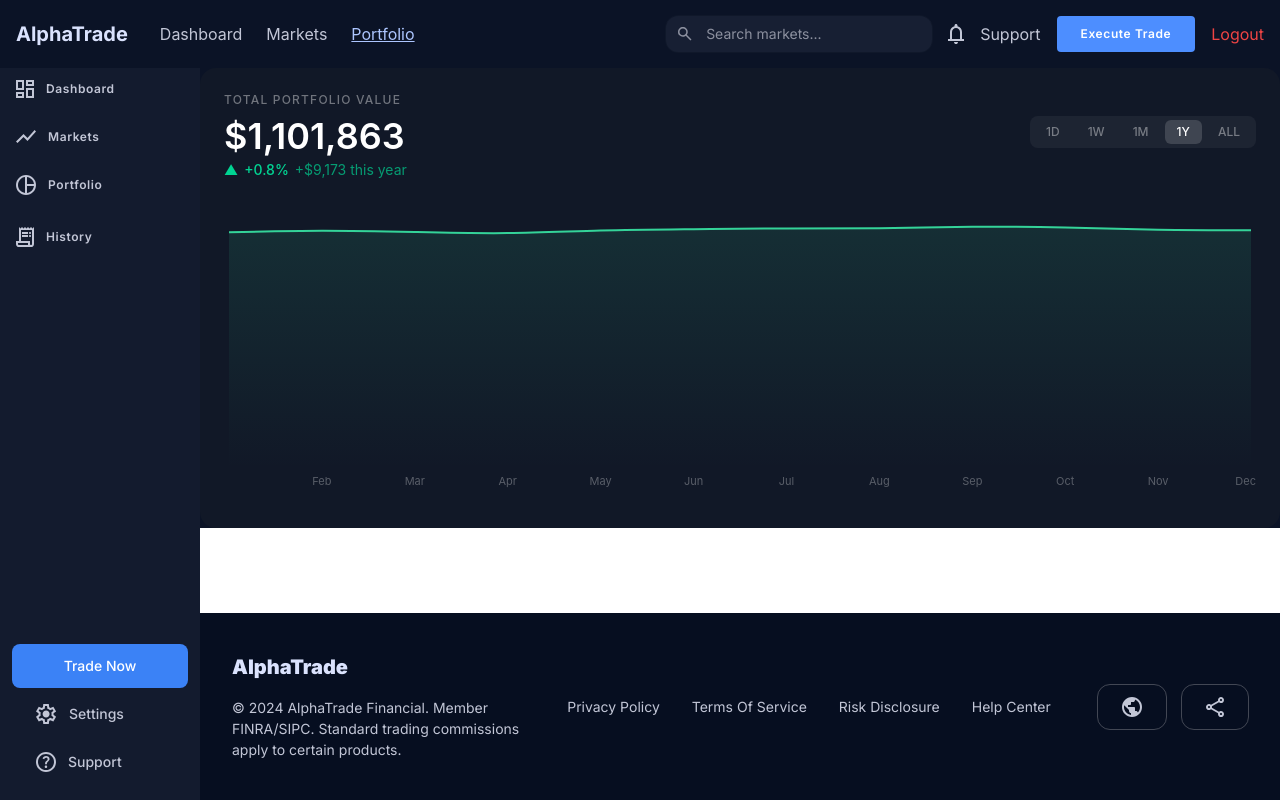
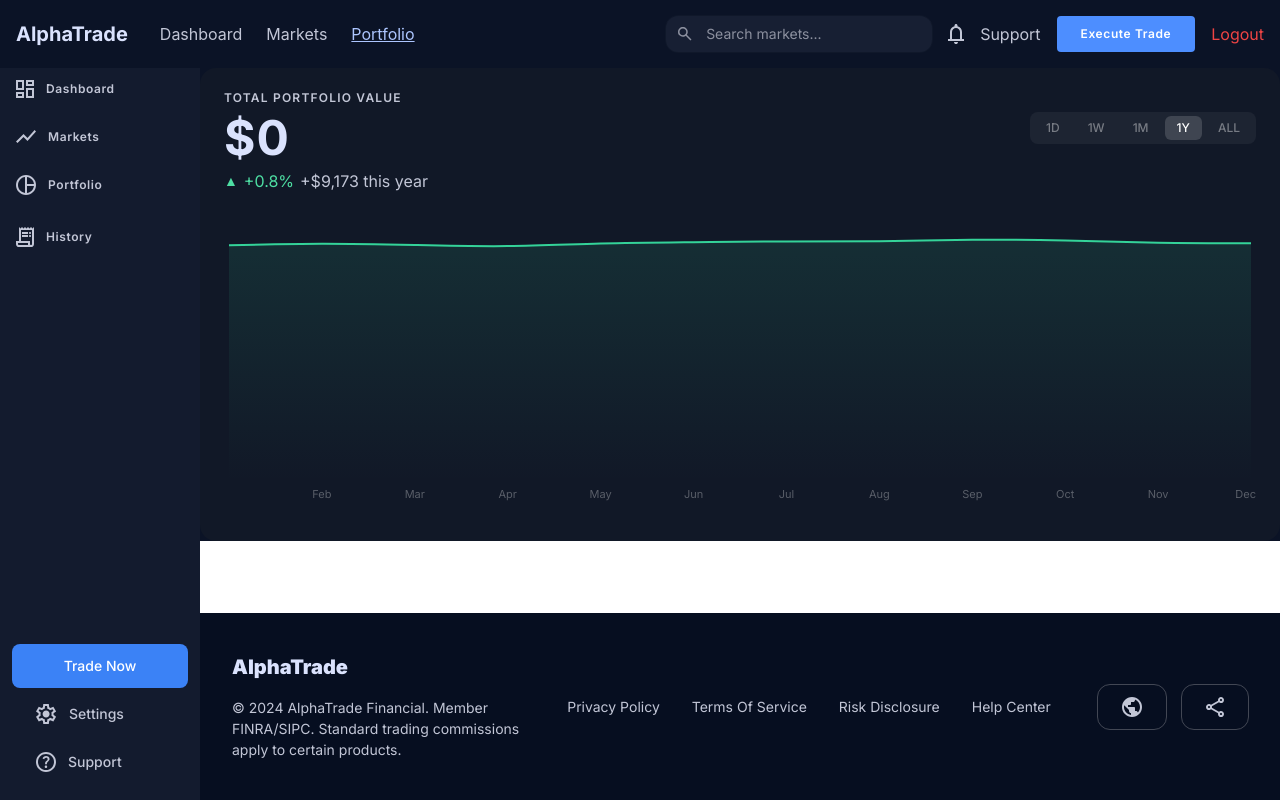
Before and after one commit to alizewulf/alphatrade-pro, a React (Vite) app: page /portfolio in a window 1280 px wide. Built offline with nearby package versions, Linux system fonts and the light colour scheme; sample sign-in values are in the browser's storage.

Commit message:
refactor: portfolio page gets data from API, generator implement

```diff
--- a/src/pages/PortfolioPage/PortfolioChart.tsx
+++ /dev/null
@@ -1,118 +0,0 @@
-import { useState } from "react"
-import { AreaChart, Area, XAxis, Tooltip, ResponsiveContainer } from "recharts"
-import type { TooltipProps } from "recharts"
-
-type Range = "1D" | "1W" | "1M" | "1Y" | "ALL"
-
-interface DataPoint {
-  date: string
-  value: number
-}
-
-// --- генератор ---
-function generateData(points: number, labelFn: (i: number) => string): DataPoint[] {
-  let value = 1_100_000
-  return Array.from({ length: points }, (_, i) => {
-    const change = (Math.random() - 0.45) * 0.02
-    value = Math.round(value * (1 + change))
-    return { date: labelFn(i), value }
-  })
-}
-
-const MONTHS = ["Jan","Feb","Mar","Apr","May","Jun","Jul","Aug","Sep","Oct","Nov","Dec"]
-const DAYS = ["Mon","Tue","Wed","Thu","Fri","Sat","Sun"]
-
-const DATASETS: Record<Range, DataPoint[]> = {
-  "1D":  generateData(24,  i => `${String(i).padStart(2,"0")}:00`),
-  "1W":  generateData(7,   i => DAYS[i]),
-  "1M":  generateData(30,  i => `${i + 1}`),
-  "1Y":  generateData(12,  i => MONTHS[i]),
-  "ALL": generateData(5,   i => `${2020 + i}`),
-}
-
-// --- тултип ---
-const CustomTooltip = ({ active, payload, label }: TooltipProps<number, string>) => {
-  if (!active || !payload?.length) return null
-  return (
-    <div className="bg-[#1a1f2e] border border-white/10 rounded-lg px-3 py-2">
-      <p className="text-white text-sm font-medium">
-        ${payload[0].value?.toLocaleString()}
-      </p>
-      <p className="text-white/50 text-xs mt-0.5">{label}</p>
-    </div>
-  )
-}
-
-export function PortfolioChart() {
-  const [range, setRange] = useState<Range>("1Y")
-
-  const data = DATASETS[range]
-  const first = data[0].value
-  const last = data[data.length - 1].value
-  const isUp = last >= first
-  const diff = last - first
-  const pct = ((diff / first) * 100).toFixed(1)
-
-  return (
-    <div className="bg-[#111827] rounded-2xl p-6">
-      <p className="text-white/40 text-xs font-medium tracking-widest uppercase mb-2">
-        Total Portfolio Value
-      </p>
-
-      <div className="flex items-start justify-between mb-1">
-        <h2 className="text-white text-4xl font-semibold">
-          ${last.toLocaleString()}
-        </h2>
-
-        <div className="flex gap-1 bg-white/5 rounded-lg p-1">
-          {(["1D","1W","1M","1Y","ALL"] as Range[]).map(r => (
-            <button
-              key={r}
-              onClick={() => setRange(r)}
-              className={`px-3 py-1 rounded-md text-xs font-medium transition-all ${
-                range === r
-                  ? "bg-white/15 text-white"
-                  : "text-white/40 hover:text-white/70"
-              }`}
-            >
-              {r}
-            </button>
-          ))}
-        </div>
-      </div>
-
-      <div className={`flex items-center gap-1.5 text-sm mb-6 ${isUp ? "text-emerald-400" : "text-red-400"}`}>
-        <span>{isUp ? "▲" : "▼"}</span>
-        <span className="font-medium">{isUp ? "+" : ""}{pct}%</span>
-        <span className="opacity-70">
-          {isUp ? "+" : ""}${Math.abs(diff).toLocaleString()} this year
-        </span>
-      </div>
-
-      <ResponsiveContainer width="100%" height={300}>
-        <AreaChart data={data}>
-          <defs>
-            <linearGradient id="grad" x1="0" y1="0" x2="0" y2="1">
-              <stop offset="0%" stopColor={isUp ? "#34d399" : "#f87171"} stopOpacity={0.2} />
-              <stop offset="100%" stopColor={isUp ? "#34d399" : "#f87171"} stopOpacity={0} />
-            </linearGradient>
-          </defs>
-          <XAxis
-            dataKey="date"
-            tick={{ fill: "rgba(255,255,255,0.3)", fontSize: 11 }}
-            axisLine={false}
-            tickLine={false}
-          />
-          <Tooltip content={<CustomTooltip />} cursor={{ stroke: "rgba(255,255,255,0.1)" }} />
-          <Area
-            type="natural"
-            dataKey="value"
-            stroke={isUp ? "#34d399" : "#f87171"}
-            strokeWidth={2}
-            fill="url(#grad)"
-          />
-        </AreaChart>
-      </ResponsiveContainer>
-    </div>
-  )
-}
--- a/src/pages/PortfolioPage/PortfolioPage.tsx
+++ b/src/pages/PortfolioPage/PortfolioPage.tsx
@@ -1,10 +1,16 @@
-import {PortfolioChart} from "./PortfolioChart"
+import { useAuth } from "@/app/providers/AuthContext"
+import {PortfolioChart} from "./ui/PortfolioChart"
 
 function PortfolioPage() {
+  const { user } = useAuth()
+
+  if (!user) {
+    return <div>Loading...</div>
+  }
   return (
     <>
-        <section className="bg-bgcolor">
-          <PortfolioChart/>
+        <section className="bg-bgcolor ">
+          <PortfolioChart balance={user.onBalance ?? 0}/>
 
         </section>
     </>
--- /dev/null
+++ b/src/pages/PortfolioPage/datesConfig.ts
@@ -0,0 +1,15 @@
+export const MONTHS = [
+  "Jan",
+  "Feb",
+  "Mar",
+  "Apr",
+  "May",
+  "Jun",
+  "Jul",
+  "Aug",
+  "Sep",
+  "Oct",
+  "Nov",
+  "Dec",
+];
+export const DAYS = ["Mon", "Tue", "Wed", "Thu", "Fri", "Sat", "Sun"];
--- /dev/null
+++ b/src/pages/PortfolioPage/generator.ts
@@ -0,0 +1,16 @@
+export interface DataPoint {
+  date: string;
+  value: number;
+}
+
+export function generateData(
+  points: number,
+  labelFn: (i: number) => string,
+): DataPoint[] {
+  let value = 1_100_000;
+  return Array.from({ length: points }, (_, i) => {
+    const change = (Math.random() - 0.45) * 0.02;
+    value = Math.round(value * (1 + change));
+    return { date: labelFn(i), value };
+  });
+}
--- /dev/null
+++ b/src/pages/PortfolioPage/ui/CustomToolTip.tsx
@@ -0,0 +1,13 @@
+export const CustomTooltip = (props: any) => {
+  const { active, payload, label } = props;
+
+  if (!active || !payload?.length) return null;
+  return (
+    <div className="bg-[#2D3449] border border-white/10 rounded-lg px-3 py-2">
+      <p className="text-[#ADC6FF] text-base leading-6 font-medium">
+        ${payload[0].value?.toLocaleString()}
+      </p>
+      <p className="text-[#C2C6D6] leading-4 text-xs mt-0.5">{label}</p>
+    </div>
+  );
+};
--- /dev/null
+++ b/src/pages/PortfolioPage/ui/PortfolioChart.tsx
@@ -0,0 +1,104 @@
+import { useState } from "react";
+import { AreaChart, Area, XAxis, Tooltip, ResponsiveContainer } from "recharts";
+import { CustomTooltip } from "./CustomToolTip";
+import { generateData, type DataPoint } from "../generator";
+import { DAYS, MONTHS } from "../datesConfig";
+type Range = "1D" | "1W" | "1M" | "1Y" | "ALL";
+
+const DATASETS: Record<Range, DataPoint[]> = {
+  "1D": generateData(24, (i) => `${String(i).padStart(2, "0")}:00`),
+  "1W": generateData(7, (i) => DAYS[i]),
+  "1M": generateData(30, (i) => `${i + 1}`),
+  "1Y": generateData(12, (i) => MONTHS[i]),
+  ALL: generateData(5, (i) => `${2020 + i}`),
+};
+
+export function PortfolioChart({ balance }: { balance: number }) {
+  const [range, setRange] = useState<Range>("1Y");
+
+  const data = DATASETS[range];
+  const first = data[0].value;
+  const last = data[data.length - 1].value;
+  const isUp = last >= first;
+  const diff = last - first;
+  const pct = ((diff / first) * 100).toFixed(1);
+
+  return (
+    <div className="bg-[#111827] font-inter rounded-2xl p-6">
+      <p className="text-[#C2C6D6] text-xs font-semibold leading-3  tracking-widest uppercase mb-2">
+        Total Portfolio Value
+      </p>
+
+      <div className="flex items-start justify-between mb-1">
+        <h2 className="text-[#DAE2FD] text-5xl leading-[52.8px] tracking-[0.96px] font-bold">
+          ${balance.toString()}
+        </h2>
+
+        <div className="flex gap-1 bg-white/5 rounded-lg p-1">
+          {(["1D", "1W", "1M", "1Y", "ALL"] as Range[]).map((r) => (
+            <button
+              key={r}
+              onClick={() => setRange(r)}
+              className={`px-3 py-1 rounded-md text-xs font-medium transition-all ${
+                range === r
+                  ? "bg-white/15 text-white"
+                  : "text-white/40 hover:text-white/70"
+              }`}
+            >
+              {r}
+            </button>
+          ))}
+        </div>
+      </div>
+
+      <div
+        className={`flex items-center gap-1.5 text-sm mb-6 ${isUp ? "text-[#4EDEA3]" : "text-red-400"}`}
+      >
+        <span>{isUp ? "▲" : "▼"}</span>
+        <span className="text-base leading-6">
+          {isUp ? "+" : ""}
+          {pct}%
+        </span>
+        <span className="text-[#C2C6D6] text-base leading-6">
+          {isUp ? "+" : ""}${Math.abs(diff).toLocaleString()} this year
+        </span>
+      </div>
+
+      <ResponsiveContainer width="100%" height={300}>
+        <AreaChart data={data}>
+          <defs>
+            <linearGradient id="grad" x1="0" y1="0" x2="0" y2="1">
+              <stop
+                offset="0%"
+                stopColor={isUp ? "#34d399" : "#f87171"}
+                stopOpacity={0.2}
+              />
+              <stop
+                offset="100%"
+                stopColor={isUp ? "#34d399" : "#f87171"}
+                stopOpacity={0}
+              />
+            </linearGradient>
+          </defs>
+          <XAxis
+            dataKey="date"
+            tick={{ fill: "rgba(255,255,255,0.3)", fontSize: 11 }}
+            axisLine={false}
+            tickLine={false}
+          />
+          <Tooltip
+            content={<CustomTooltip />}
+            cursor={{ stroke: "rgba(255,255,255,0.1)" }}
+          />
+          <Area
+            type="natural"
+            dataKey="value"
+            stroke={isUp ? "#34d399" : "#f87171"}
+            strokeWidth={2}
+            fill="url(#grad)"
+          />
+        </AreaChart>
+      </ResponsiveContainer>
+    </div>
+  );
+}
```
